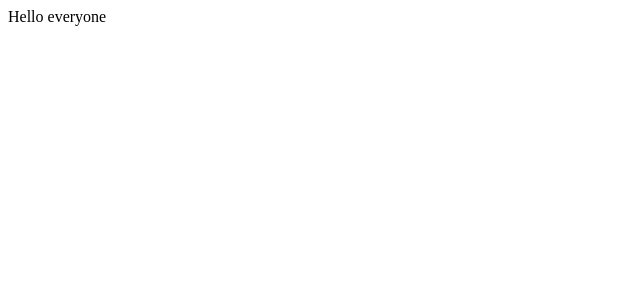
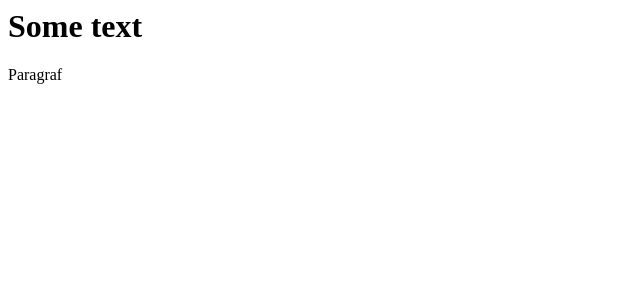
Before and after one commit to macopul/TicTacToe, a React app: page / in a window 1280 px wide. Shown: the top 300 px of the page, without its empty margins (0-640 px from the left). Built offline with nearby package versions, Linux system fonts and the light colour scheme.

Commit message:
updated bundler

```diff
--- a/package.json
+++ b/package.json
@@ -10,10 +10,13 @@
     "babel-loader": "^9.1.2",
     "typescript": "^5.0.4",
     "webpack": "^5.84.1",
-    "webpack-cli": "^5.1.1"
+    "webpack-cli": "^5.1.1",
+    "webpack-dev-server": "^4.15.0"
   },
   "scripts": {
     "build": "webpack",
+    "dev": "webpack serve",
+    "build:prod": "NODE_ENV=production webpack",
     "test": "echo \"Error: no test specified\" && exit 1"
   },
   "repository": {
--- a/index.html
+++ b/public/index.html
@@ -13,6 +13,6 @@
 </head>
 <body>
   <div id="root"></div>
-  <script src="./public/foo.bundle.js"></script>
+  <script src="bundle.js"></script>
 </body>
 <!-- </html> -->
--- a/src/App.js
+++ /dev/null
@@ -1,5 +0,0 @@
-export default function Welcome () {
-  return (
-    <p>Hello everyone </p>
-  )
-}
--- /dev/null
+++ b/src/App.jsx
@@ -0,0 +1,3 @@
+export default function Welcome() {
+  return <p>Hello everyone from Reac ! erwet </p>;
+}
--- a/src/index.jsx
+++ b/src/index.jsx
@@ -2,11 +2,12 @@ import { StrictMode } from "react";
 import { createRoot } from "react-dom/client";
 // import "./css/index.css"
 
-import App from "./App";
+// import App from "./App.jsx";
 
 const root = createRoot(document.getElementById("root"));
 root.render(
   <StrictMode>
-    <App/>
+    <h1>Some text</h1>
+    <p>Paragraf</p>
   </StrictMode>
 );
--- a/webpack.config.js
+++ b/webpack.config.js
@@ -22,8 +22,9 @@ module.exports = {
       },
     ],
   },
+
   output: {
-    path: path.resolve(__dirname, "public"),
-    filename: "foo.bundle.js",
+    path: path.resolve(__dirname, "dist"),
+    filename: "bundle.js",
   },
 };
```
Also changed, not shown: 2 other files (tests, documents, lock files or other folders).
